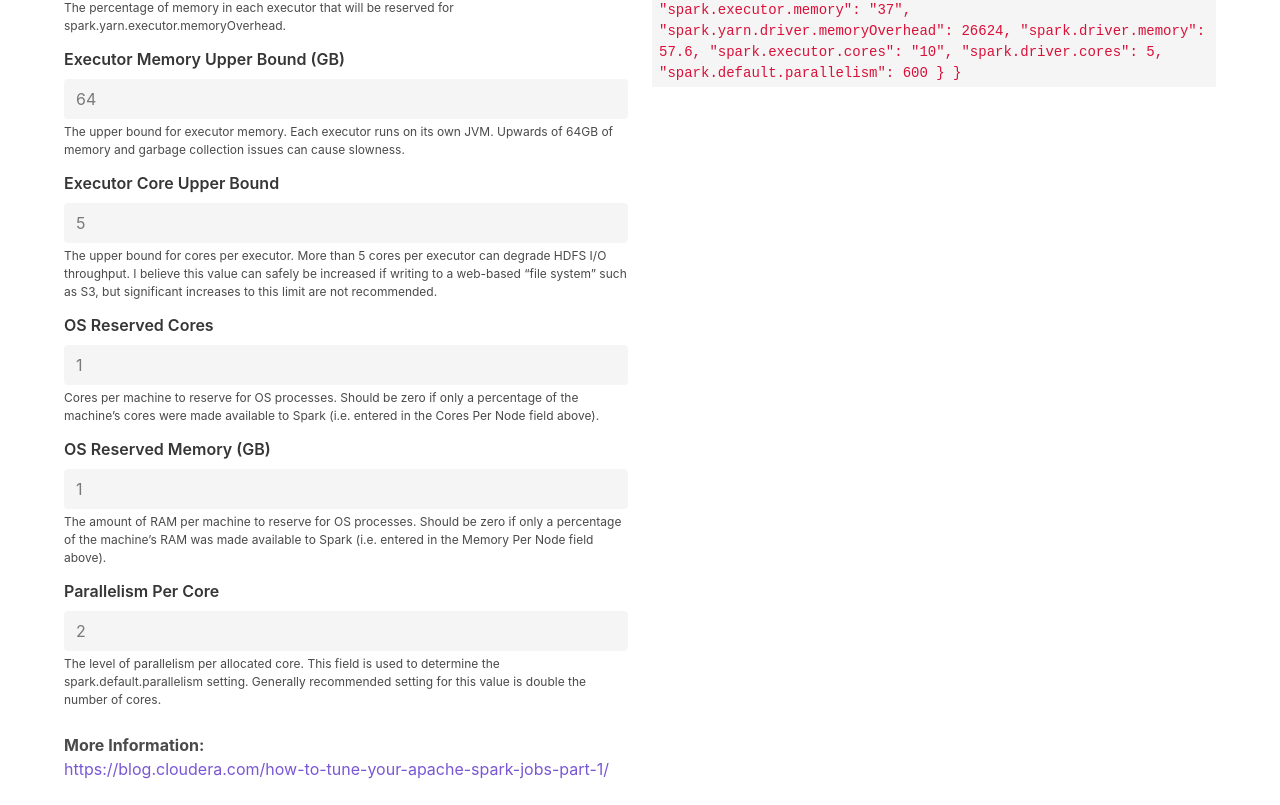
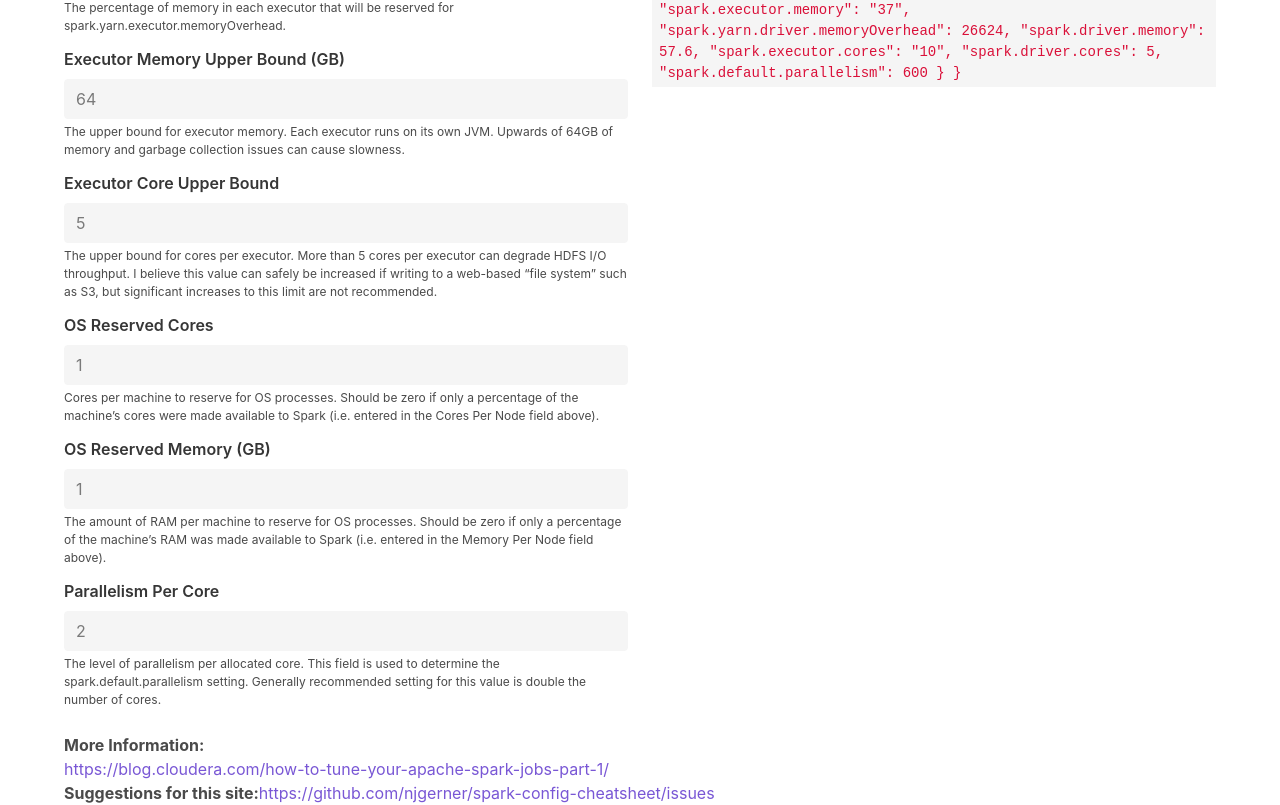
Before and after one commit to njgerner/spark-config-cheatsheet, a Vue app: page / in a window 1280 px wide. Shown: the part 873-1678 px from the top of the page. Before the commit the page ends 1654 px from the top, so only its background shows below. Built offline with nearby package versions, Linux system fonts and the light colour scheme.

Commit message:
add issues link

```diff
--- a/src/views/Home.vue
+++ b/src/views/Home.vue
@@ -12,6 +12,8 @@
       </div>
     </div>
     <p><b>More Information: </b></p><a href="https://blog.cloudera.com/how-to-tune-your-apache-spark-jobs-part-1/">https://blog.cloudera.com/how-to-tune-your-apache-spark-jobs-part-1/</a>
+    <br>
+    <p><b>Suggestions for this site:</b><a href="https://github.com/njgerner/spark-config-cheatsheet/issues">https://github.com/njgerner/spark-config-cheatsheet/issues</a></p>
   </div>
 </template>
 
```
